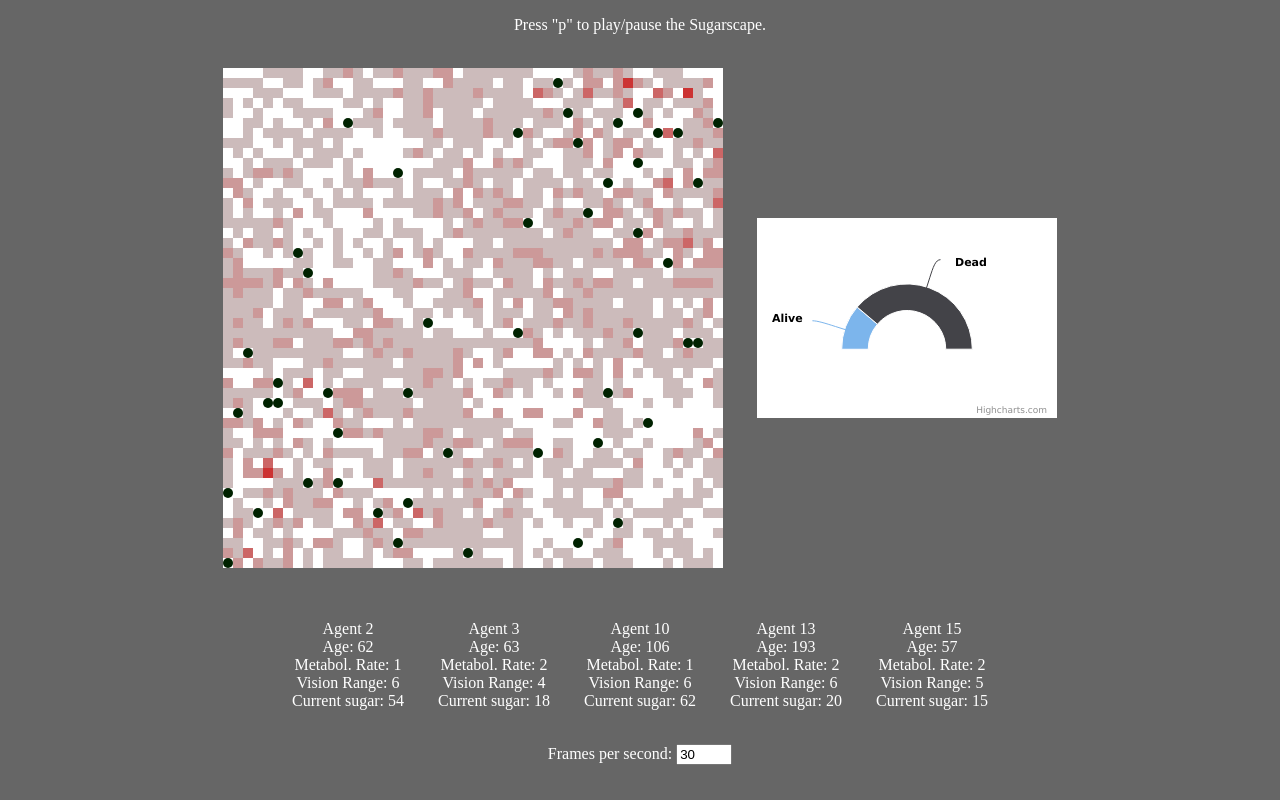
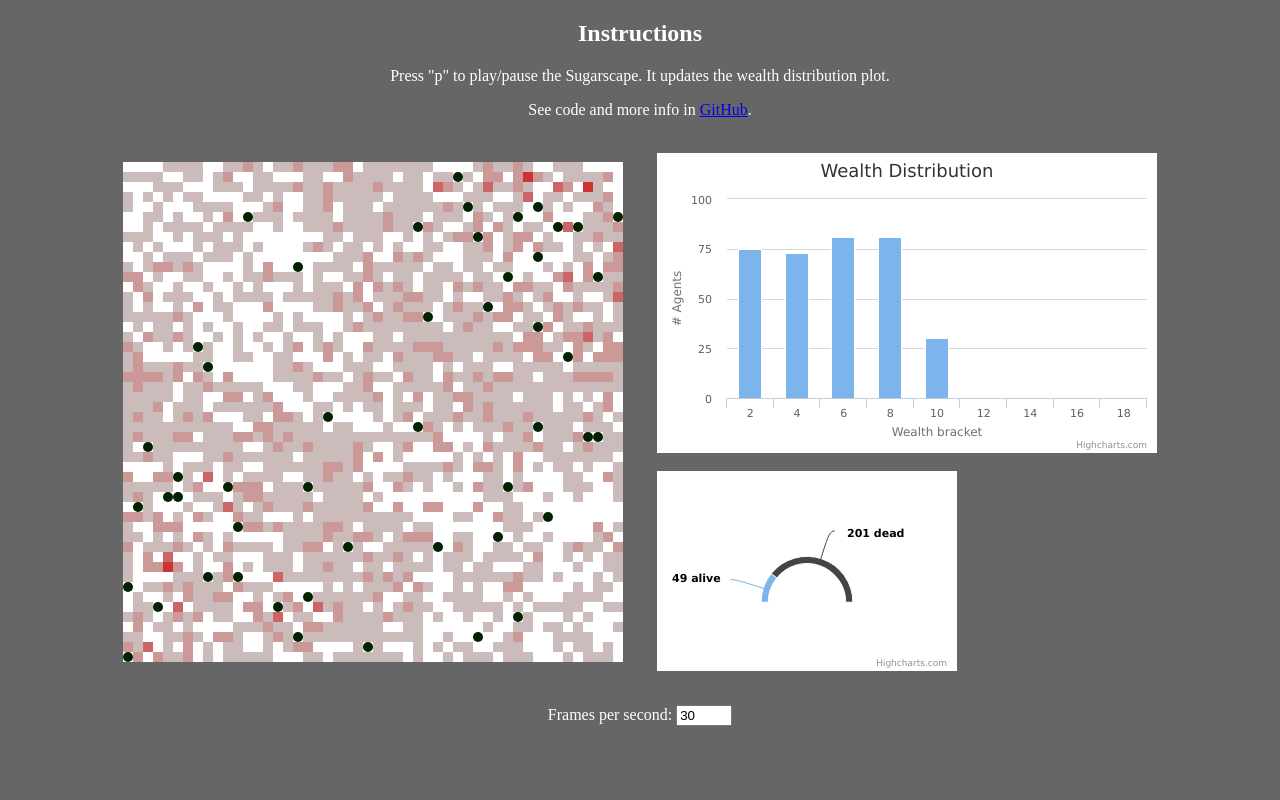
Before and after one commit to tute/sugarscape, a website: page public/index.html in a window 1280 px wide. Drawn offline with Linux system fonts and the light colour scheme; animation ran at ten frames a second.

Commit message:
Histogram: number of agents per wealth bracket

```diff
--- a/public/css/sugarscape.css
+++ b/public/css/sugarscape.css
@@ -9,10 +9,6 @@ table {
 }
 td {
   padding: 1em;
-}
-td.alive-false {
-  background: black;
-  color: gray;
 }
 
 .grid {
--- a/public/index.html
+++ b/public/index.html
@@ -5,37 +5,34 @@
     <link rel="stylesheet" type="text/css" href="css/sugarscape.css">
   </head>
   <body>
-    <p>Press "p" to play/pause the Sugarscape.</p>
+    <h2>Instructions</h2>
+    <p>Press "p" to play/pause the Sugarscape. It updates the wealth distribution plot.</p>
+    <p>See code and more info in <a href="https://github.com/tute/sugarscape">GitHub</a>.</p>
 
     <table><tr>
       <td>
         <div id="sugarscape"></div>
       </td>
       <td>
+        <div id="wealth" style="width:500px; height:300px;"></div>
+        <br>
         <div id="chart" style="width:300px; height:200px;"></div>
       </td>
     </tr></table>
-
-    <table>
-      <tr>
-        <td id="info-0"></td>
-        <td id="info-1"></td>
-        <td id="info-2"></td>
-        <td id="info-3"></td>
-        <td id="info-4"></td>
-      </tr>
-    </table>
 
     <div id="form_controls">
       Frames per second:
       <input type="number" id="fps" value="30" min="1" max="60">
     </div>
 
+    <script src='js/sugarscape.js'></script>
     <script src='js/highcharts-standalone.js'></script>
     <script src='js/highcharts.js'></script>
     <script src='js/sugarscape-charts.js'></script>
-    <script src='js/sugarscape.js'></script>
     <script>
+      Sugarscape.Charts.initAliveAndDead();
+      Sugarscape.Charts.initHistogram();
+
       var grid = new Sugarscape.Grid();
       var gridView = new Sugarscape.GridView(grid)
       gridView.render();
@@ -48,46 +45,12 @@
         fps = fpsInput.value;
       });
 
-      var updateInfo = function(agent, id) {
-        tdEl = document.getElementById("info-" + id);
-        tdEl.className = "alive-" + agent.isAlive();
-        tdEl.innerHTML =
-          "Agent " + agent.id + "<br>" +
-          "Age: " + agent.age + "<br>" +
-          "Metabol. Rate: " + agent.metabolizationRate + "<br>" +
-          "Vision Range: " + agent.visionRange + "<br>" +
-          "Current sugar: " + agent.currentSugar;
-      }
-
-      var updateInfos = function() {
-        var aliveAgents = grid.agents.filter(function(agent) {
-              return agent.isAlive();
-            });
-
-
-        if (Math.random() > 0.75) {
-          if (chart.series) {
-            chart.series[0].setData(
-              [
-                ["Alive", aliveAgents.length],
-                ["Dead", grid.agents.length - aliveAgents.length]
-              ],
-              true
-            );
-          }
-        }
-
-        for (i=0; i < 5; i++) {
-          if (aliveAgents[i]) {
-            updateInfo(aliveAgents[i], i);
-          }
-        }
-      }
-
       var tick = function() {
         setTimeout(function() {
           if (isPlaying) {
-            updateInfos();
+            if (Math.random() <= 0.75) {
+              Sugarscape.Charts.updateAliveAndDead(grid.agents);
+            }
             grid.wakeAgents();
             grid.growSugar();
             gridView.render();
@@ -99,9 +62,11 @@
       window.onkeydown = function(event) {
         if (event.which == 80) {
           isPlaying = !isPlaying;
+          Sugarscape.Charts.updateHistogram(grid.agents);
         }
       };
 
+      Sugarscape.Charts.updateHistogram(grid.agents);
       tick();
     </script>
   </body>
--- a/public/js/sugarscape-charts.js
+++ b/public/js/sugarscape-charts.js
@@ -1,4 +1,9 @@
-var chart = new Highcharts.Chart({
+Sugarscape.Charts = {
+  aliveAndDead: null,
+  histogram: null,
+
+  initAliveAndDead: function() {
+    this.aliveAndDead = new Highcharts.Chart({
       chart: { renderTo: "chart" },
       title: false,
       plotOptions: {
@@ -12,10 +17,78 @@ var chart = new Highcharts.Chart({
         type: "pie",
         name: "Agents",
         innerSize: "50%",
-    data: [
-      ["Alive", 250],
-      ["Dead", 0],
-      { name: "Others" }
-    ]
+        data: [ ["Alive", 250], ["Dead", 0], { name: "Others" } ]
       }]
     });
+  },
+
+  updateAliveAndDead: function(agents) {
+    var aliveAgents = agents.filter(function(agent) {
+      return agent.isAlive();
+    });
+
+    if (this.aliveAndDead.series) {
+      deadNum = agents.length - aliveAgents.length;
+      this.aliveAndDead.series[0].setData(
+        [
+          ["" + aliveAgents.length + " alive", aliveAgents.length],
+          ["" + deadNum + " dead", deadNum]
+        ],
+        true
+      );
+    }
+  },
+
+  initHistogram: function() {
+    this.histogram = new Highcharts.Chart({
+      chart: {
+        type: "column",
+        renderTo: "wealth"
+      },
+      legend: { enabled: false },
+      title: { text: "Wealth Distribution" },
+      xAxis: {
+        categories: [],
+        title: { text: "Wealth bracket" }
+      },
+      yAxis: {
+        min: 0,
+        title: { text: "# Agents" }
+      },
+      tooltip: {
+        headerFormat: 'Wealth bracket: {point.key}',
+        pointFormat: '<br>{point.y} {series.name}',
+        useHTML: true
+      },
+      series: [{ name: "agents", data: [] }]
+    });
+  },
+
+  updateHistogram: function(agents) {
+    if (this.histogram.series) {
+      var maxSugar = Math.max.apply(
+        null,
+        agents.map(function(agent) { return agent.currentSugar; })
+      )
+
+      var interval = parseInt(maxSugar / 10) + 1;
+
+      var categories = [];
+      var init = 0;
+      for (var i=0; i < 10; i+=1) {
+        categories.push(init += interval)
+      }
+      this.histogram.xAxis[0].setCategories(categories);
+
+      var values = []
+      for (var i=1; i < 10; i+=1) {
+        var agentsInCategory = agents.filter(function(agent) {
+          return categories[i-1] <= agent.currentSugar &&
+            agent.currentSugar <= categories[i];
+        });
+        values.push(agentsInCategory.length)
+      }
+      this.histogram.series[0].setData(values, true);
+    }
+  },
+};
```
Also changed, not shown: README.md. Lines whose indentation alone changed are shown as unchanged.
